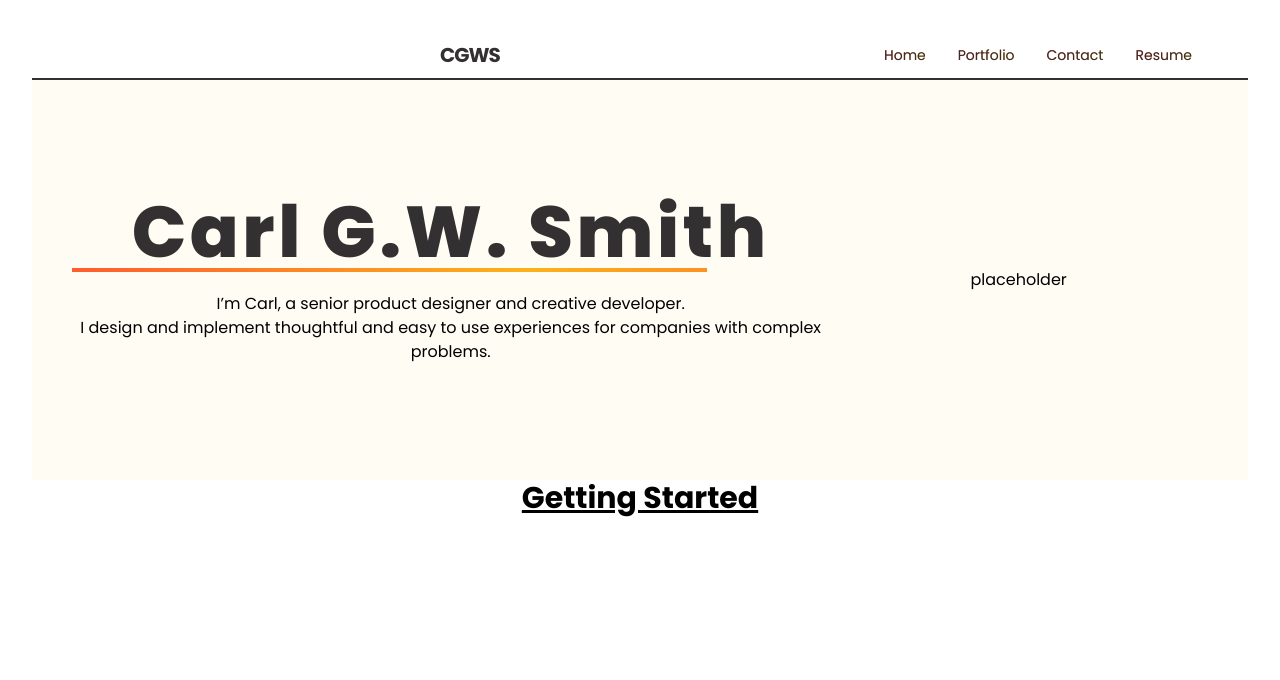
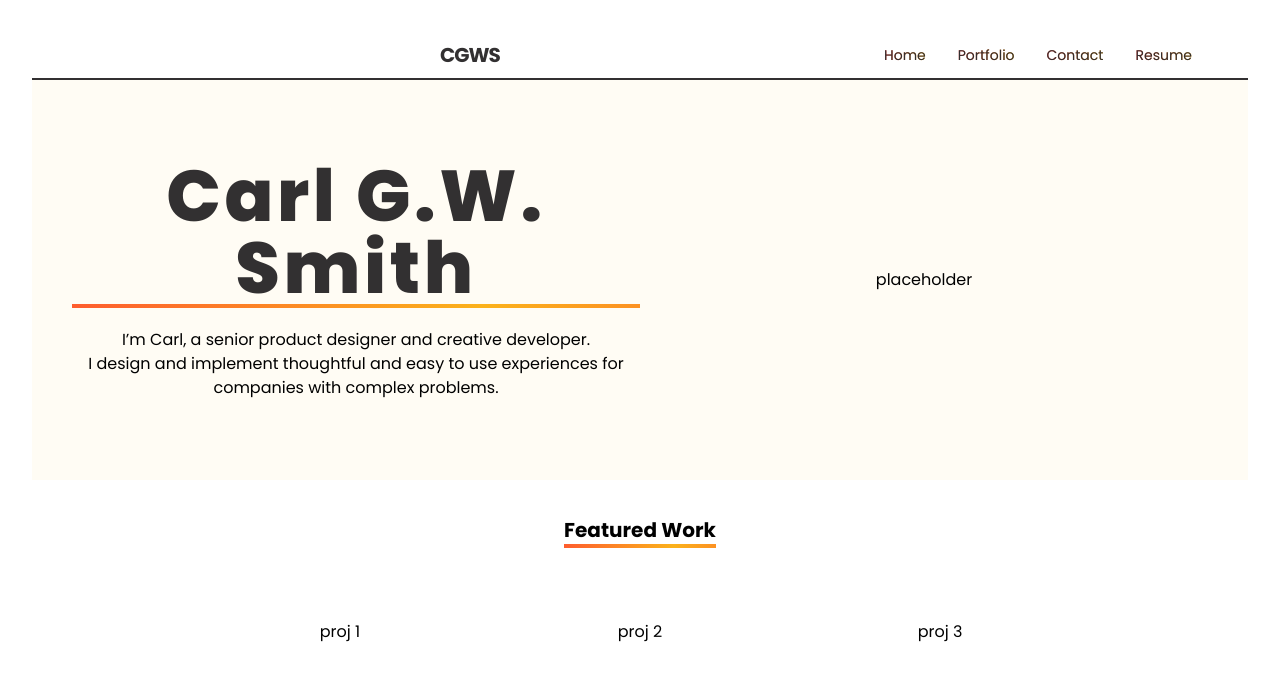
Before and after one commit to carlgwsmith/2023-Portfolio, a React (Vite) app: page / in a window 1280 px wide. Shown: the top 680 px of the page. Built offline with nearby package versions, Linux system fonts and the light colour scheme.

Commit message:
feature works component

```diff
--- a/src/App.jsx
+++ b/src/App.jsx
@@ -1,13 +1,12 @@
 import './App.css'
 import Header from './Global Components/header'
-import Hero from './Global Components/Home/Hero'
+import Home from './Global Components/Home'
 function App() {
 
   return (
     <div className="App">
       <Header/>
-      <Hero/>
-      <h1 className="text-3xl font-bold underline text-center">Getting Started</h1>
+      <Home/>
     </div>
   )
 }
--- /dev/null
+++ b/src/Global Components/Home.jsx
@@ -0,0 +1,10 @@
+import Hero from "./Home/Hero"
+import FeaturedWork from "./Home/FeaturedWork"
+export default function Home(){
+    return(
+        <>
+        <Hero/>
+        <FeaturedWork/>
+        </>
+    )
+}
--- /dev/null
+++ b/src/Global Components/Home/FeaturedWork.jsx
@@ -0,0 +1,17 @@
+export default function FeaturedWork(){
+    return(
+        <div className="m-auto min-h-[200px] grid grid-cols-3">
+            <div className="m-auto col-start-2">
+            <h2 className="text-center text-xl font-bold">Featured Work</h2>
+        <div className="bg-gradient-to-r from-[#FF3C35] via-[#fbb21b] to-[#ff3c35] h-1  animate-bganimate "></div>
+            </div>
+            <div className="col-span-3 m-auto">
+                <div className="grid grid-cols-3 items-center text-center">
+                    <div className="w-[300px]">proj 1</div>
+                    <div className="w-[300px]">proj 2</div>
+                    <div className="w-[300px]">proj 3</div>
+                </div>
+            </div>
+        </div>
+    )
+}
--- a/src/Global Components/Home/Hero.jsx
+++ b/src/Global Components/Home/Hero.jsx
@@ -2,13 +2,17 @@ function Hero() {
     return(
         <>
         <div className="grid grid-cols-12 h-[400px] ease-in-out duration-500 bg-background-light px-10">
-            <div className="xs: col-span-12 sm:col-span-8 m-auto">
-                <span className="text-5xl md:text-7xl font-extrabold tracking-wider text-jet">Carl G.W. Smith</span>
-                <div className="bg-gradient-to-r from-[#FF3C35] via-[#fbb21b] to-[#ff3c35] h-1 md:w-[635px] sm:w-[100%] animate-bganimate "></div>
-                <p className="pt-5">I’m Carl, a senior product designer and creative developer.<br/>
-I design and implement thoughtful and easy to use experiences for companies with complex problems.</p>
+            <div className="m-auto col-span-6 grid-rows-2">
+                <div>
+                <div className="text-5xl md:text-7xl font-extrabold tracking-wider text-jet">Carl G.W. Smith</div>
+                <div className="bg-gradient-to-r from-[#FF3C35] via-[#fbb21b] to-[#ff3c35] h-1 animate-bganimate "></div>
+                </div>
+                <div>
+                <div className="pt-5">I’m Carl, a senior product designer and creative developer.<br/>
+I design and implement thoughtful and easy to use experiences for companies with complex problems.</div>
+                </div>
             </div>
-            <div className="xs: col-span-12 sm:col-span-4 text-center m-auto">
+            <div className="xs: col-span-12 sm:col-span-6 text-center m-auto">
                 placeholder
             </div>
         </div>
--- a/src/Global Components/header.jsx
+++ b/src/Global Components/header.jsx
@@ -22,13 +22,13 @@ const linkStyle= 'm-4 bg-white bg-clip-text text-jet ease-in-out bg-jet hover:te
                     <li className={linkStyle}>Resume</li>
                 </ul>
                 <div onClick={handleNav} className='block md:hidden'>
-                    <HiMenu size={20} navBarOpen={true}/>
+                    <HiMenu size={20} navbarOpen={true}/>
                 </div>
                 <div className={navbarOpen ? 'fixed left-0 top-0 w-[100%] border-right border-r-gray-900 h-full bg-gray-100 ease-in-out duration-500' : 'fixed left-[-100%] ease-in-out duration-500'}>
                     <div className="grid grid-cols-6">
                     <div className="col-span-3 text-xl font-bold tracking-tighter m-4 w-[75%] inline-block">CGWS</div>
                     <div className="col-span-3 p-4 inline-block">
-                <MdClose size={20} navBarOpen={false} onClick={handleNav} className="float-right"/>
+                <MdClose size={20} navbarOpen={false} onClick={handleNav} className="float-right"/>
                 </div>
                     </div>
                     <ul className="uppercase">
```
